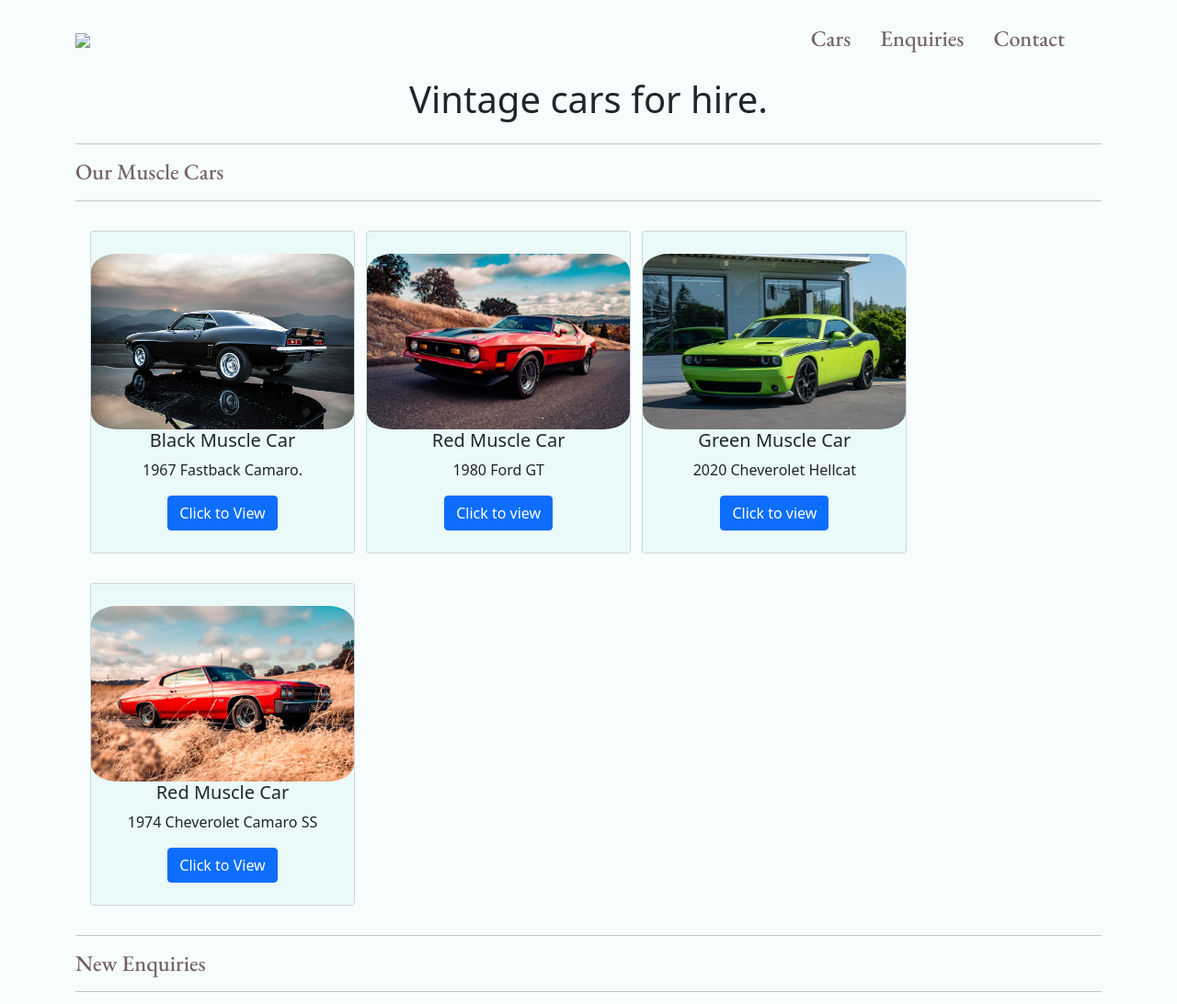
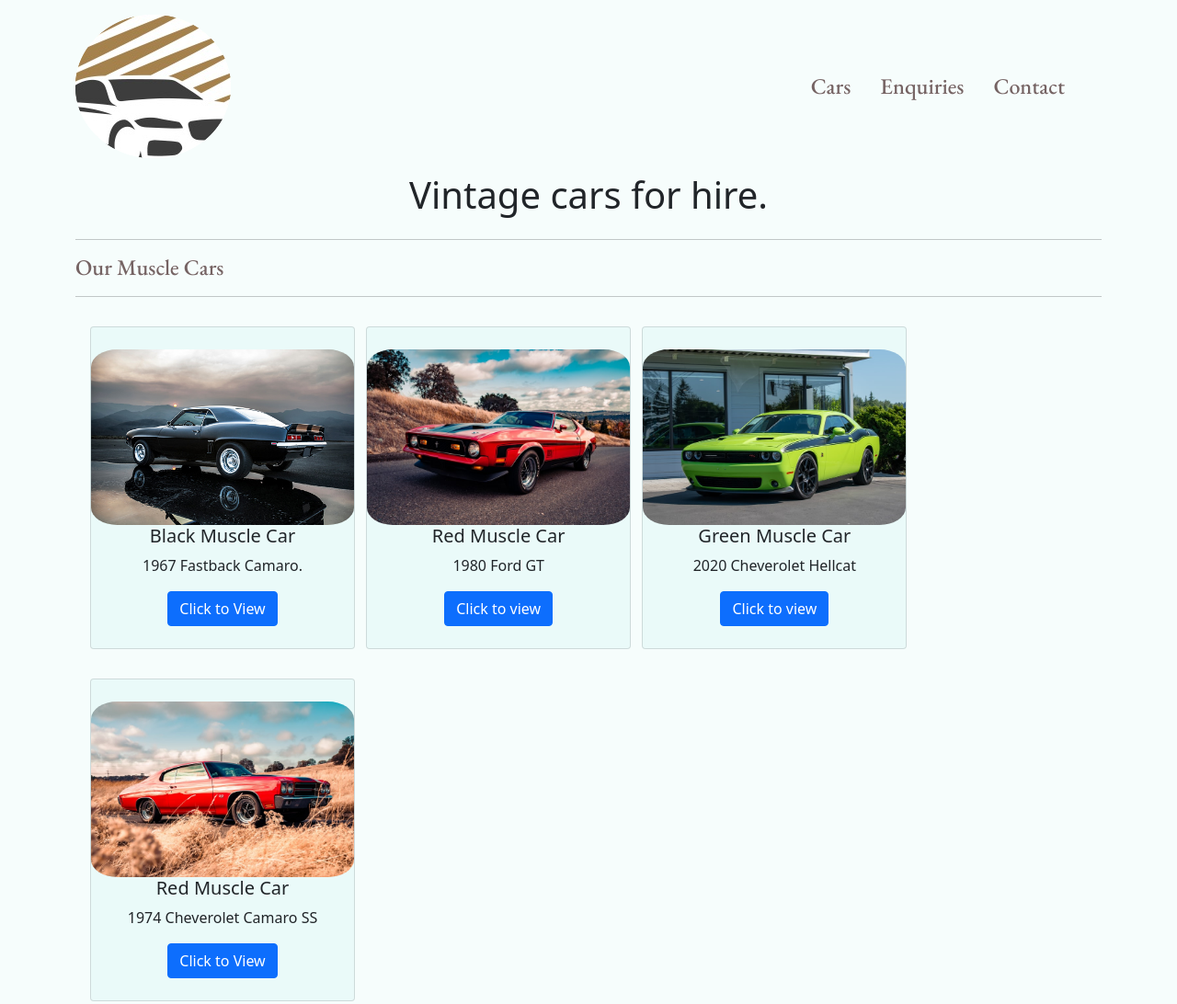
Before and after one commit to emTech-projectDevelopment/ColmarWebAssessement, a plain HTML site: page index.html in a window 1280 px wide. Shown: the top 1092 px of the page at 92% size. Drawn offline with nearby package versions, Linux system fonts and the light colour scheme; the site is published under a folder, as on GitHub Pages, so addresses that start at the root find nothing.

Commit message:
Fixing Logo .png image display

```diff
--- a/index.html
+++ b/index.html
@@ -28,7 +28,7 @@
         <section class="row w-100">
             <div class="col-xs-10 col-m-8">
                 <nav class="nav w-100 my-3 d-flex justify-content-between align-items-center" id="top">
-                    <a href="index.html"><img src="/asset/images/car-logo.png"></a>
+                    <a href="index.html"><img src="asset/images/car-logo.png"></a>
                     <div class="d-flex">
                         <a href="#cars" class="nav-link">Cars</a>
                         <a href="#enquiries" class="nav-link">Enquiries</a>
```
